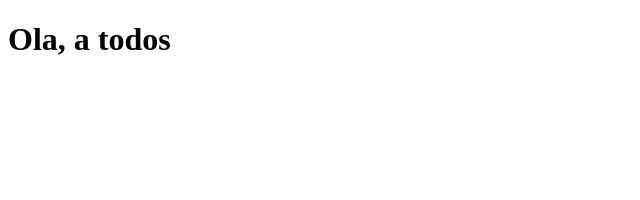
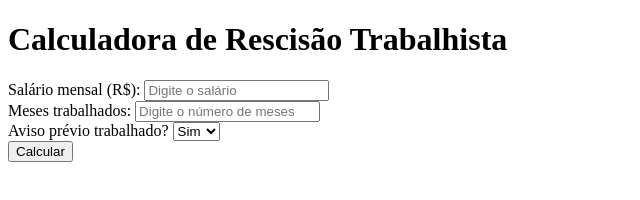
Before and after one commit to pedrosantosdev08/Calculadora-de-Rescis-o, a plain HTML site: page index.html in a window 1280 px wide. Shown: the whole page, without its empty margins (0-640 px from the left). Drawn offline with Linux system fonts and the light colour scheme.

Commit message:
Update index.html

```diff
--- a/index.html
+++ b/index.html
@@ -1,12 +1,34 @@
 <!DOCTYPE html>
-<html lang="pt-br">
+<html lang="pt-BR">
 <head>
-    <meta charset="UTF-8">
-    <meta name="viewport" content="width=device-width, initial-scale=1.0">
-    <title>Rescisão Salarial</title>
-    <link rel="stylesheet" href="style.css">
+  <meta charset="UTF-8">
+  <meta name="viewport" content="width=device-width, initial-scale=1.0">
+  <title>Calculadora de Rescisão</title>
+  <link rel="stylesheet" href="style.css">
+  <script src="script.js"></script>
 </head>
 <body>
-    <h1>Ola, a todos</h1>
+  <div class="container">
+    <h1>Calculadora de Rescisão Trabalhista</h1>
+    <div class="form-group">
+      <label for="salario">Salário mensal (R$):</label>
+      <input type="number" id="salario" placeholder="Digite o salário">
+    </div>
+    <div class="form-group">
+      <label for="meses">Meses trabalhados:</label>
+      <input type="number" id="meses" placeholder="Digite o número de meses">
+    </div>
+    <div class="form-group">
+      <label for="aviso">Aviso prévio trabalhado?</label>
+      <select id="aviso">
+        <option value="sim">Sim</option>
+        <option value="nao">Não</option>
+      </select>
+    </div>
+    <button onclick="calcularRescisao()">Calcular</button>
+    <div id="resultado"></div>
+  </div>
+
+  <script src="script.js"></script>
 </body>
 </html>
```
